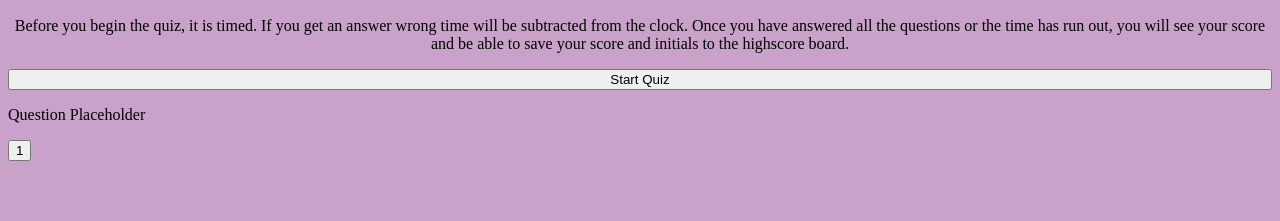
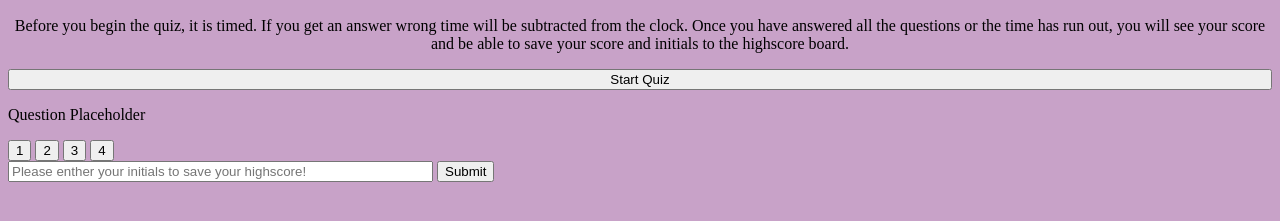
Before and after one commit to tmerritt56/Mod-four, a plain HTML site: page index.html in a window 1280 px wide. Shown: the part 87-308 px from the top of the page. Drawn offline with Linux system fonts and the light colour scheme.

Commit message:
coded for final score and submit button where you enter initials

```diff
--- a/index.html
+++ b/index.html
@@ -21,6 +21,15 @@
         <p>Question Placeholder</p>
     </div>
     <button id="1" onclick="checkanswer ('1')">1</button>
+    <button id="2" onclick="checkanswer ('2')">2</button>
+    <button id="3" onclick="checkanswer ('3')">3</button>
+    <button id="4" onclick="checkanswer ('4')">4</button>
+    <div id="results"></div>
+    </div>
+    <div id="quizend">
+        <div id="finalscore"></div>
+        <input type="text" size="50" placeholder="Please enther your initials to save your highscore!"/>
+        <button id="submitscore">Submit</button>
     </div>
     </div>
 <script src="./Assets/script.js"></script>
```
